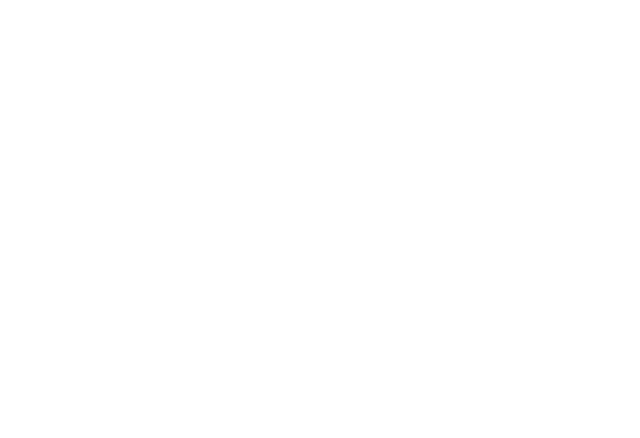
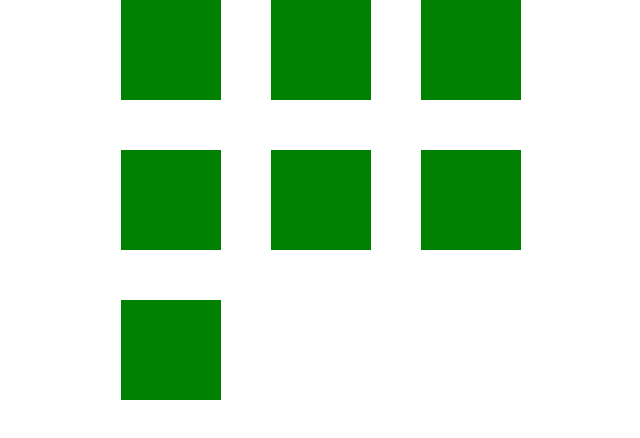
Before and after one commit to DagmaraKC/transformation, a plain HTML site: page index.html in a window 1280 px wide. Shown: the whole page, without its empty margins (319-959 px from the left). Drawn offline with nearby package versions, Linux system fonts and the light colour scheme.

Commit message:
basic playground style

```diff
--- a/css/section.css
+++ b/css/section.css
@@ -0,0 +1,42 @@
+.sections {
+    display: grid;
+    grid-template-columns: repeat(3, 100px);
+    grid-gap: 50px;
+    justify-content: center;
+}
+
+.section__one {
+    background-color: green;
+    max-height: 100px;
+    transition: 1s;
+}
+
+.section__two {
+    background-color: green;
+    height: 100px;
+}
+
+.section__three {
+    background-color: green;
+    height: 100px;
+}
+
+.section__four {
+    background-color: green;
+    height: 100px;
+}
+
+.section__five {
+    background-color: green;
+    height: 100px;
+}
+
+.section__six {
+    background-color: green;
+    height: 100px;
+}
+
+.section__seven {
+    background-color: green;
+    height: 100px;
+}
--- a/index.html
+++ b/index.html
@@ -15,7 +15,7 @@
         <link href="css/section.css" rel="stylesheet" />
         <title>Transformacje</title>
     </head>
-    <body>
+    <body class="sections">
         <section class="section__one"></section>
         <section class="section__two"></section>
         <section class="section__three"></section>
```
